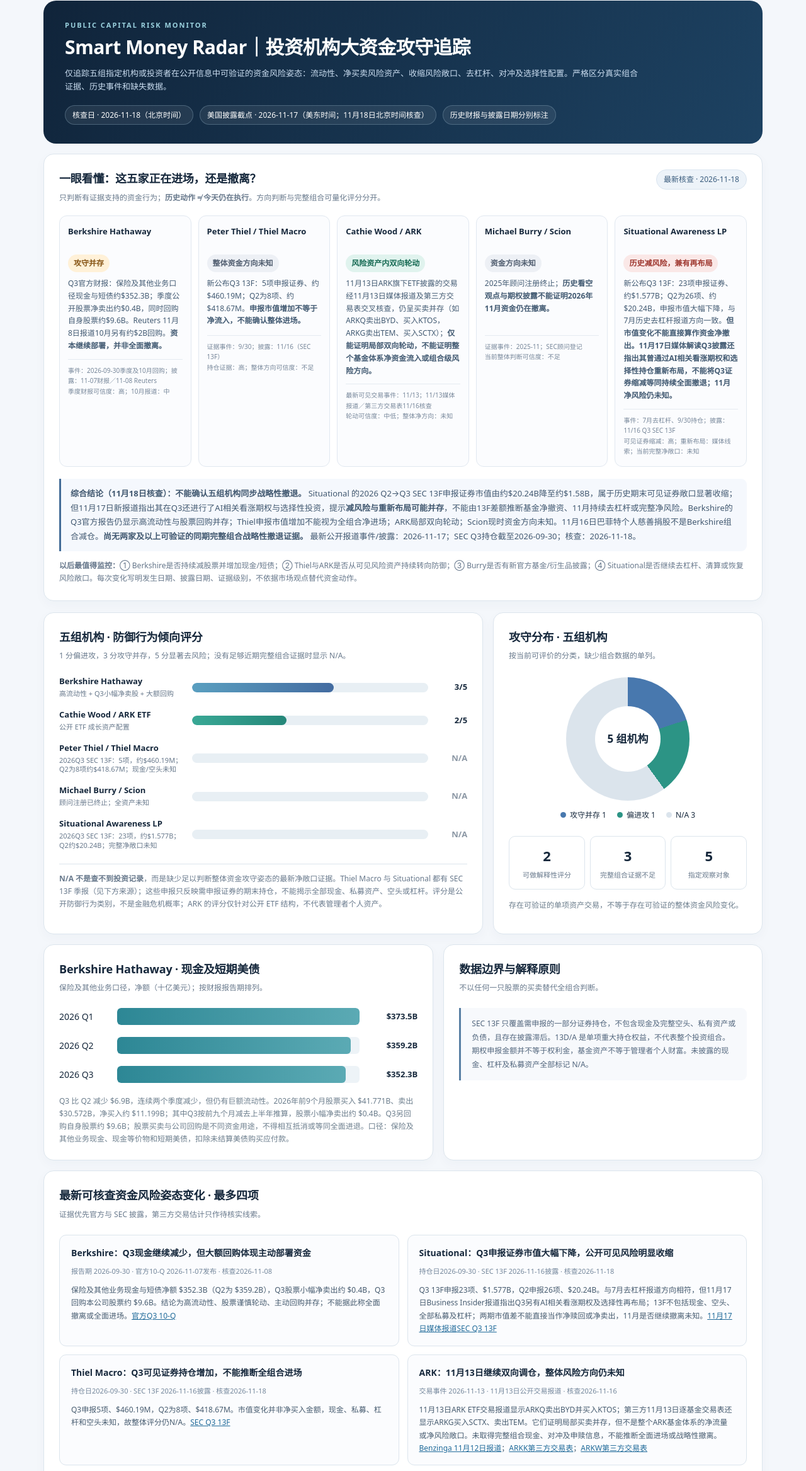
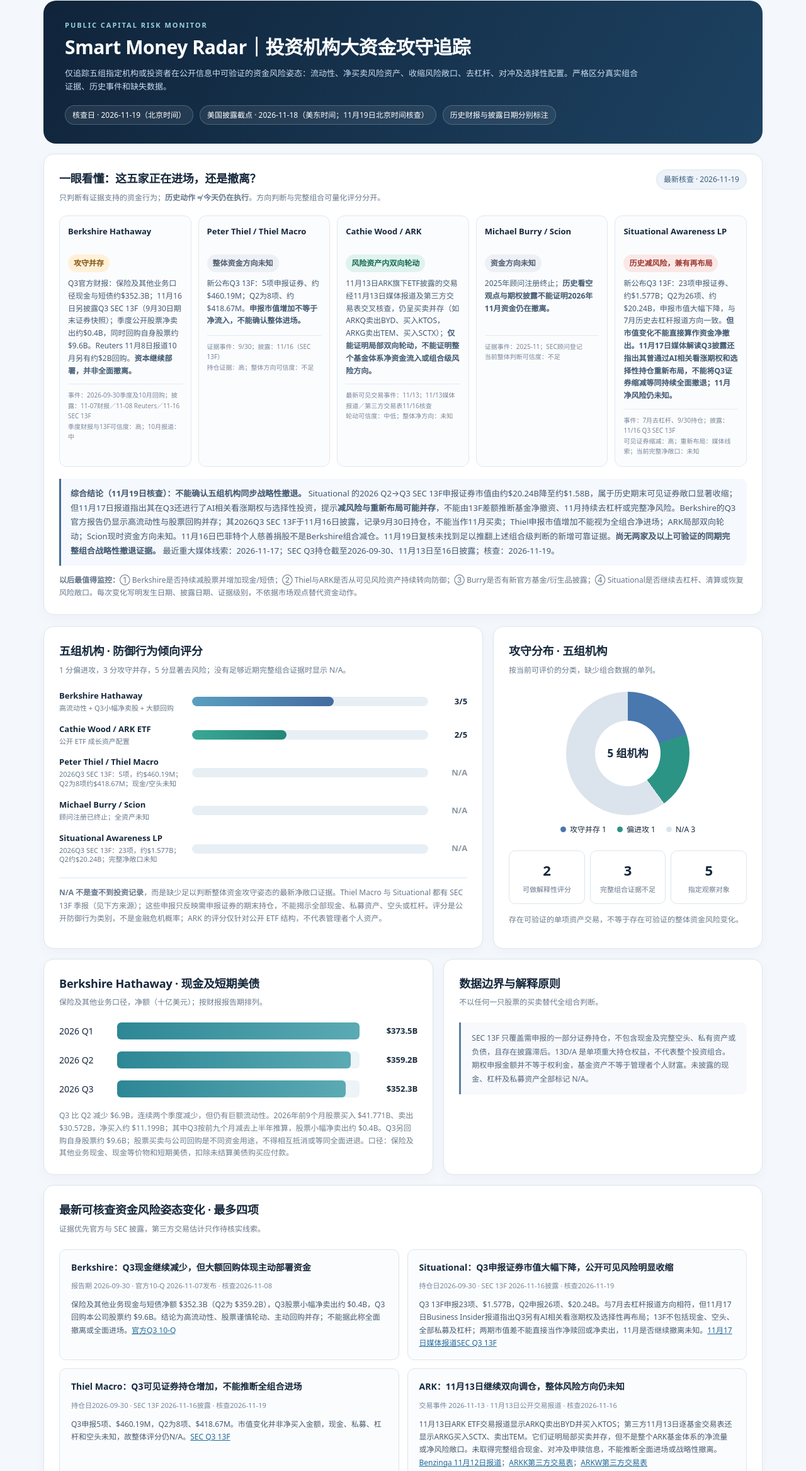
Before and after one commit to VincentJiangHY/smart-money-radar, a plain HTML site: page index.html in a window 1280 px wide. Shown: the part 23-2358 px from the top of the page at 63% size. Drawn offline with Linux system fonts and the light colour scheme.

Commit message:
Update Nov 19 risk-direction verification and Q3 13F disclosure context

```diff
--- a/index.html
+++ b/index.html
@@ -37,18 +37,18 @@
       <div class="eyebrow">PUBLIC CAPITAL RISK MONITOR</div>
       <h1>Smart Money Radar｜投资机构大资金攻守追踪</h1>
       <p>仅追踪五组指定机构或投资者在公开信息中可验证的资金风险姿态：流动性、净买卖风险资产、收缩风险敞口、去杠杆、对冲及选择性配置。严格区分真实组合证据、历史事件和缺失数据。</p>
-      <div class="meta"><span class="chip">核查日 · 2026-11-18（北京时间）</span><span class="chip">美国披露截点 · 2026-11-17（美东时间；11月18日北京时间核查）</span><span class="chip">历史财报与披露日期分别标注</span></div>
+      <div class="meta"><span class="chip">核查日 · 2026-11-19（北京时间）</span><span class="chip">美国披露截点 · 2026-11-18（美东时间；11月19日北京时间核查）</span><span class="chip">历史财报与披露日期分别标注</span></div>
     </header>
     <section class="card stance" aria-labelledby="capital-direction">
-      <div class="stance-head"><div><h2 id="capital-direction">一眼看懂：这五家正在进场，还是撤离？</h2><p>只判断有证据支持的资金行为；<strong>历史动作 ≠ 今天仍在执行</strong>。方向判断与完整组合可量化评分分开。</p></div><span class="chip" style="color:#3b5d7e;background:#edf3f9;border-color:#dae5f0">最新核查 · 2026-11-18</span></div>
+      <div class="stance-head"><div><h2 id="capital-direction">一眼看懂：这五家正在进场，还是撤离？</h2><p>只判断有证据支持的资金行为；<strong>历史动作 ≠ 今天仍在执行</strong>。方向判断与完整组合可量化评分分开。</p></div><span class="chip" style="color:#3b5d7e;background:#edf3f9;border-color:#dae5f0">最新核查 · 2026-11-19</span></div>
       <div class="signals">
-        <div class="signal"><div class="org">Berkshire Hathaway</div><span class="tag defensive">攻守并存</span><div class="why">Q3官方财报：保险及其他业务口径现金与短债约$352.3B；季度公开股票净卖出约$0.4B，同时回购自身股票约$9.6B。Reuters 11月8日报道10月另有约$2B回购。<strong>资本继续部署，并非全面撤离。</strong></div><div class="when">事件：2026-09-30季度及10月回购；披露：11-07财报／11-08 Reuters<br>季度财报可信度：高；10月报道：中</div></div>
+        <div class="signal"><div class="org">Berkshire Hathaway</div><span class="tag defensive">攻守并存</span><div class="why">Q3官方财报：保险及其他业务口径现金与短债约$352.3B；11月16日另披露Q3 SEC 13F（9月30日期末证券快照）；季度公开股票净卖出约$0.4B，同时回购自身股票约$9.6B。Reuters 11月8日报道10月另有约$2B回购。<strong>资本继续部署，并非全面撤离。</strong></div><div class="when">事件：2026-09-30季度及10月回购；披露：11-07财报／11-08 Reuters／11-16 SEC 13F<br>季度财报与13F可信度：高；10月报道：中</div></div>
         <div class="signal"><div class="org">Peter Thiel / Thiel Macro</div><span class="tag uncertain">整体资金方向未知</span><div class="why">新公布Q3 13F：5项申报证券、约$460.19M；Q2为8项、约$418.67M。<strong>申报市值增加不等于净流入，不能确认整体进场。</strong></div><div class="when">证据事件：9/30；披露：11/16（SEC 13F）<br>持仓证据：高；整体方向可信度：不足</div></div>
         <div class="signal"><div class="org">Cathie Wood / ARK</div><span class="tag active">风险资产内双向轮动</span><div class="why">11月13日ARK旗下ETF披露的交易经11月13日媒体报道及第三方交易表交叉核查，仍呈买卖并存（如ARKQ卖出BYD、买入KTOS，ARKG卖出TEM、买入SCTX）；<strong>仅能证明局部双向轮动，不能证明整个基金体系净资金流入或组合级风险方向。</strong></div><div class="when">最新可见交易事件：11/13；11/13媒体报道／第三方交易表11/16核查<br>轮动可信度：中低；整体净方向：未知</div></div>
         <div class="signal"><div class="org">Michael Burry / Scion</div><span class="tag uncertain">资金方向未知</span><div class="why">2025年顾问注册终止；<strong>历史看空观点与期权披露不能证明2026年11月资金仍在撤离。</strong></div><div class="when">证据事件：2025-11；SEC顾问登记<br>当前整体判断可信度：不足</div></div>
         <div class="signal"><div class="org">Situational Awareness LP</div><span class="tag reduced">历史减风险，兼有再布局</span><div class="why">新公布Q3 13F：23项申报证券、约$1.577B；Q2为26项、约$20.24B，申报市值大幅下降，与7月历史去杠杆报道方向一致。<strong>但市值变化不能直接算作资金净撤出。11月17日媒体解读Q3披露还指出其曾通过AI相关看涨期权和选择性持仓重新布局，不能将Q3证券缩减等同持续全面撤退；11月净风险仍未知。</strong></div><div class="when">事件：7月去杠杆、9/30持仓；披露：11/16 Q3 SEC 13F<br>可见证券缩减：高；重新布局：媒体线索；当前完整净敞口：未知</div></div>
       </div>
-      <div class="stance-conclusion"><strong>综合结论（11月18日核查）：不能确认五组机构同步战略性撤退。</strong> Situational 的2026 Q2→Q3 SEC 13F申报证券市值由约$20.24B降至约$1.58B，属于历史期末可见证券敞口显著收缩；但11月17日新报道指出其在Q3还进行了AI相关看涨期权与选择性投资，提示<strong>减风险与重新布局可能并存</strong>，不能由13F差额推断基金净撤资、11月持续去杠杆或完整净风险。Berkshire的Q3官方报告仍显示高流动性与股票回购并存；Thiel申报市值增加不能视为全组合净进场；ARK局部双向轮动；Scion现时资金方向未知。11月16日巴菲特个人慈善捐股不是Berkshire组合减仓。<strong>尚无两家及以上可验证的同期完整组合战略性撤退证据。</strong> 最新公开报道事件/披露：2026-11-17；SEC Q3持仓截至2026-09-30；核查：2026-11-18。</div>
+      <div class="stance-conclusion"><strong>综合结论（11月19日核查）：不能确认五组机构同步战略性撤退。</strong> Situational 的2026 Q2→Q3 SEC 13F申报证券市值由约$20.24B降至约$1.58B，属于历史期末可见证券敞口显著收缩；但11月17日报道指出其在Q3还进行了AI相关看涨期权与选择性投资，提示<strong>减风险与重新布局可能并存</strong>，不能由13F差额推断基金净撤资、11月持续去杠杆或完整净风险。Berkshire的Q3官方报告仍显示高流动性与股票回购并存；其2026Q3 SEC 13F于11月16日披露，记录9月30日持仓，不能当作11月买卖；Thiel申报市值增加不能视为全组合净进场；ARK局部双向轮动；Scion现时资金方向未知。11月16日巴菲特个人慈善捐股不是Berkshire组合减仓。11月19日复核未找到足以推翻上述组合级判断的新增可靠证据。<strong>尚无两家及以上可验证的同期完整组合战略性撤退证据。</strong> 最近重大媒体线索：2026-11-17；SEC Q3持仓截至2026-09-30、11月13日至16日披露；核查：2026-11-19。</div>
       <p class="stance-note"><strong>以后最值得监控：</strong>① Berkshire是否持续减股票并增加现金/短债；② Thiel与ARK是否从可见风险资产持续转向防御；③ Burry是否有新官方基金/衍生品披露；④ Situational是否继续去杠杆、清算或恢复风险敞口。每次变化写明发生日期、披露日期、证据级别，不依据市场观点替代资金动作。</p>
     </section>
     <section class="main">
@@ -86,8 +86,8 @@
       <h2>最新可核查资金风险姿态变化 · 最多四项</h2><p class="desc">证据优先官方与 SEC 披露，第三方交易估计只作待核实线索。</p>
       <div class="evidence-grid">
         <div class="event"><b>Berkshire：Q3现金继续减少，但大额回购体现主动部署资金</b><time>报告期 2026-09-30 · 官方10-Q 2026-11-07发布 · 核查2026-11-08</time><p>保险及其他业务现金与短债净额 $352.3B（Q2为 $359.2B），Q3股票小幅净卖出约 $0.4B，Q3回购本公司股票约 $9.6B。结论为高流动性、股票谨慎轮动、主动回购并存；不能据此称全面撤离或全面进场。<a target="_blank" rel="noopener noreferrer" href="https://www.berkshirehathaway.com/qtrly/3rdqtr26.pdf">官方Q3 10-Q</a></p></div>
-        <div class="event"><b>Situational：Q3申报证券市值大幅下降，公开可见风险明显收缩</b><time>持仓日2026-09-30 · SEC 13F 2026-11-16披露 · 核查2026-11-18</time><p>Q3 13F申报23项、$1.577B，Q2申报26项、$20.24B。与7月去杠杆报道方向相符，但11月17日Business Insider报道指出Q3另有AI相关看涨期权及选择性再布局；13F不包括现金、空头、全部私募及杠杆；两期市值差不能直接当作净赎回或净卖出，11月是否继续撤离未知。<a target="_blank" rel="noopener noreferrer" href="https://www.businessinsider.com/leopold-aschenbrenner-hedge-fund-ai-stocks-q3-shaz-be-dram-2026-11">11月17日媒体报道</a><a target="_blank" rel="noopener noreferrer" href="https://www.sec.gov/Archives/edgar/data/2045724/000093583626000610/xslForm13F_X02/primary_doc.xml">SEC Q3 13F</a></p></div>
-        <div class="event"><b>Thiel Macro：Q3可见证券持仓增加，不能推断全组合进场</b><time>持仓日2026-09-30 · SEC 13F 2026-11-16披露 · 核查2026-11-18</time><p>Q3申报5项、$460.19M，Q2为8项、$418.67M。市值变化并非净买入金额，现金、私募、杠杆和空头未知，故整体评分仍N/A。<a target="_blank" rel="noopener noreferrer" href="https://www.sec.gov/Archives/edgar/data/1562087/000131586326000787/xslForm13F_X02/primary_doc.xml">SEC Q3 13F</a></p></div>
+        <div class="event"><b>Situational：Q3申报证券市值大幅下降，公开可见风险明显收缩</b><time>持仓日2026-09-30 · SEC 13F 2026-11-16披露 · 核查2026-11-19</time><p>Q3 13F申报23项、$1.577B，Q2申报26项、$20.24B。与7月去杠杆报道方向相符，但11月17日Business Insider报道指出Q3另有AI相关看涨期权及选择性再布局；13F不包括现金、空头、全部私募及杠杆；两期市值差不能直接当作净赎回或净卖出，11月是否继续撤离未知。<a target="_blank" rel="noopener noreferrer" href="https://www.businessinsider.com/leopold-aschenbrenner-hedge-fund-ai-stocks-q3-shaz-be-dram-2026-11">11月17日媒体报道</a><a target="_blank" rel="noopener noreferrer" href="https://www.sec.gov/Archives/edgar/data/2045724/000093583626000610/xslForm13F_X02/primary_doc.xml">SEC Q3 13F</a></p></div>
+        <div class="event"><b>Thiel Macro：Q3可见证券持仓增加，不能推断全组合进场</b><time>持仓日2026-09-30 · SEC 13F 2026-11-16披露 · 核查2026-11-19</time><p>Q3申报5项、$460.19M，Q2为8项、$418.67M。市值变化并非净买入金额，现金、私募、杠杆和空头未知，故整体评分仍N/A。<a target="_blank" rel="noopener noreferrer" href="https://www.sec.gov/Archives/edgar/data/1562087/000131586326000787/xslForm13F_X02/primary_doc.xml">SEC Q3 13F</a></p></div>
         <div class="event"><b>ARK：11月13日继续双向调仓，整体风险方向仍未知</b><time>交易事件 2026-11-13 · 11月13日公开交易报道 · 核查2026-11-16</time><p>11月13日ARK ETF交易报道显示ARKQ卖出BYD并买入KTOS；第三方11月13日逐基金交易表还显示ARKG买入SCTX、卖出TEM。它们证明局部买卖并存，但不是整个ARK基金体系的净流量或净风险敞口。未取得完整组合现金、对冲及申赎信息，不能推断全面进场或战略性撤离。<a target="_blank" rel="noopener noreferrer" href="https://www.benzinga.com/etfs/broad-u-s-equity-etfs/26/11/63228681/cathie-wood-ark-buys-coreweave-sells-palantir-archer-rocket-lab-amazon">Benzinga 11月12日报道</a>；<a target="_blank" rel="noopener noreferrer" href="https://cathiesark.com/arkk/trades">ARKK第三方交易表</a>；<a target="_blank" rel="noopener noreferrer" href="https://cathiesark.com/arkw/trades">ARKW第三方交易表</a></p></div>
       </div>
     </section>
@@ -113,7 +113,7 @@
         <li><a target="_blank" rel="noopener noreferrer" href="https://adviserinfo.sec.gov/Firm/167772">Scion SEC IAPD 顾问登记状态</a></li>
         <li><a target="_blank" rel="noopener noreferrer" href="https://www.sec.gov/Archives/edgar/data/2045724/000093583626000610/xslForm13F_X02/primary_doc.xml">Situational 2026 Q3 SEC 13F（23项，$1.577B；11月16日披露）</a>；<a target="_blank" rel="noopener noreferrer" href="https://www.sec.gov/Archives/edgar/data/2045724/000093583626000418/xslForm13F_X02/primary_doc.xml">Q2历史13F（26项，$20.24B）</a>；<a target="_blank" rel="noopener noreferrer" href="https://www.sec.gov/Archives/edgar/data/2068385/000093583626000500/xslSCHEDULE_13D_X02/primary_doc.xml">2026-09 SEC 13D/A</a></li>
       </ul></details>
-      <details><summary>辅助媒体和第三方交易线索</summary><ul>
+      <p class="note">2026-11-19核查补充：Berkshire与ARK的2026Q3 13F分别于11月16日、11月13日披露（均为9月30日期末快照）；其存在并不自动证明全组合净买卖方向。今日未确认可改变五家资金方向分类的新增组合级证据。参考：<a target="_blank" rel="noopener noreferrer" href="https://valencemarkets.com/hedge-funds/filings/this-month">2026年11月13F申报日期索引（辅助，非SEC原件）</a>、<a target="_blank" rel="noopener noreferrer" href="https://squawkflow.com/institutions">ARK Q3 SEC申报编号索引</a>。原始SEC文件与历史证据见上方。</p>\n      <details><summary>辅助媒体和第三方交易线索</summary><ul>
         <li><a target="_blank" rel="noopener noreferrer" href="https://www.investing.com/news/company-news/cathie-woods-ark-sells-byd-stock-buys-kratos-defense-93CH-5026876">2026-11-13 ARK ETF交易报道：ARKQ卖出BYD、买入KTOS（局部交易，不代表全组合方向）</a>；<a target="_blank" rel="noopener noreferrer" href="https://arkk.vercel.app/today">11月13日ARK跨基金交易第三方表（11月16日核查）</a></li>
         <li><a target="_blank" rel="noopener noreferrer" href="https://www.benzinga.com/etfs/broad-u-s-equity-etfs/26/11/63228681/cathie-wood-ark-buys-coreweave-sells-palantir-archer-rocket-lab-amazon">Benzinga（2026-11-12）：ARK买卖CRWV、PLTR等（仅局部ETF交易）</a>；<a target="_blank" rel="noopener noreferrer" href="https://cathiesark.com/arkk/trades">ARKK 11月12日第三方交易记录</a></li>
         <li><a target="_blank" rel="noopener noreferrer" href="https://www.investing.com/news/stock-market-news/berkshire-hathaway-speeds-up-stock-buybacks-though-profit-falls-5010390">Reuters（2026-11-08）：Berkshire第三季度回购约$9.6B、10月另回购约$2B；报道口径不等于SEC季度现金口径</a></li>
@@ -128,7 +128,7 @@
         <li><a target="_blank" rel="noopener noreferrer" href="https://etfpeek.com/cathie-wood/">ETFpeek：ARK 第三方交易跟踪（不等于官方核实）</a></li>
       </ul></details>
     </section>
-    <footer><strong>Smart Money Radar · 公共研究仪表盘</strong> · 当前快照核查日期 2026-11-18。今后更新同一 <code>index.html</code> 文件即可维持固定网页地址。本站仅汇总公开证据供研究参考，不构成投资建议。</footer>
+    <footer><strong>Smart Money Radar · 公共研究仪表盘</strong> · 当前快照核查日期 2026-11-19。今后更新同一 <code>index.html</code> 文件即可维持固定网页地址。本站仅汇总公开证据供研究参考，不构成投资建议。</footer>
   </div>
 </body>
 </html>
```
